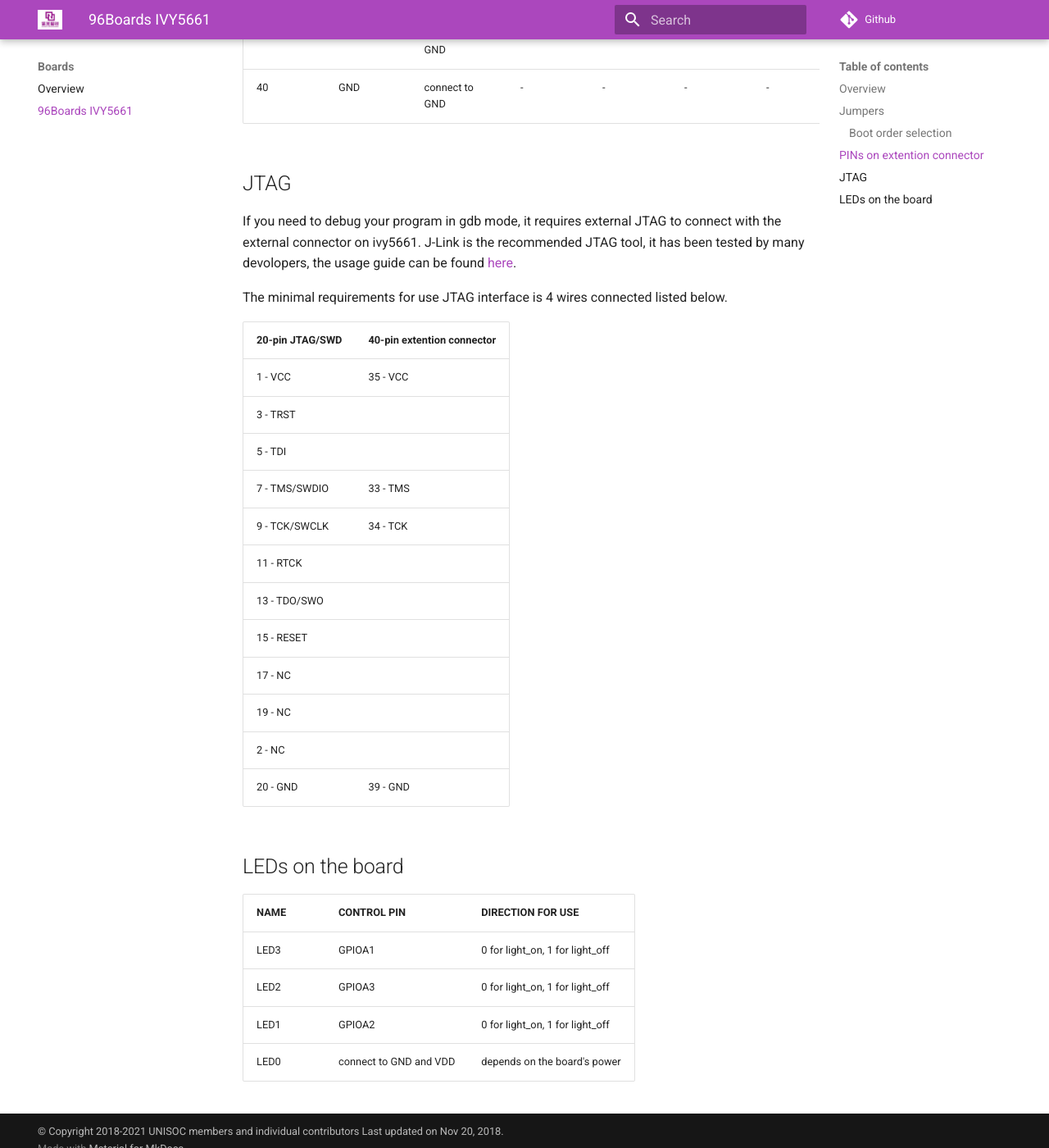
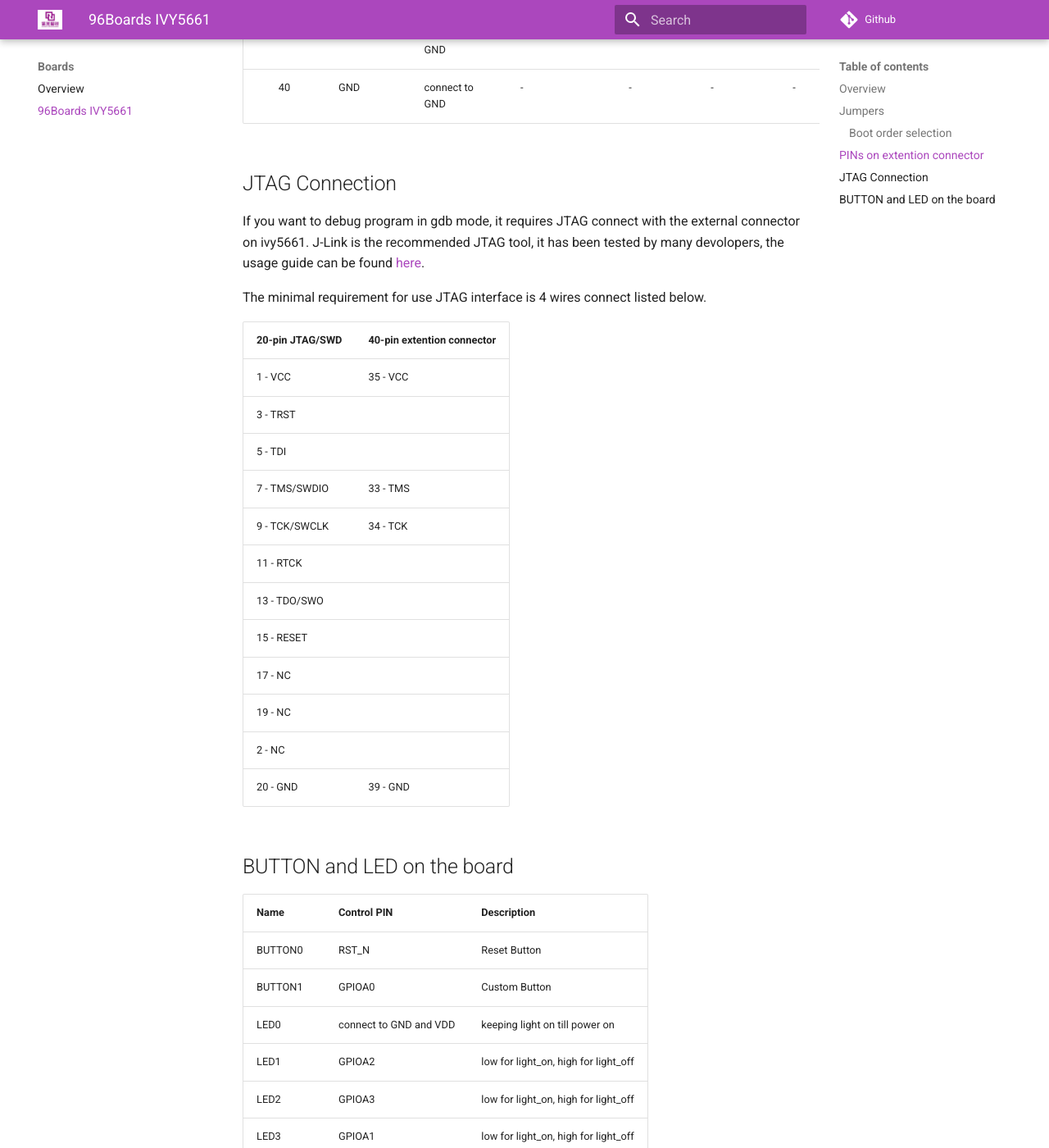
Before and after one commit to unisoc/documentation, an MkDocs documentation site: the page built from docs/boards/96b_ivy5661.md, in a window 1280 px wide and 1400 px high, scrolled down 5220 px. Shown: the whole window at 82% size. Built offline with MkDocs 1.6.1 and Material for MkDocs 9.7.7, drawn with Linux system fonts in a browser that asks for light colours; comment, search, counter and statistics services are not loaded; some of the changed text lies outside the part shown.

Commit message:
board: minor improvement.
Signed-off-by: Dong Xiang <dong.xiang@unisoc.com>

```diff
--- a/docs/boards/96b_ivy5661.md
+++ b/docs/boards/96b_ivy5661.md
@@ -70,11 +70,11 @@ NUMBER | NAME | FUNCTION DECLARATION  | DIRECTION | GPIO GROUP | GPIO PIN | DEFA
 39 | GND | connect to GND | - | - | - | -
 40 | GND | connect to GND | - | - | - | -
 
-## JTAG
+## JTAG Connection
 
-If you need to debug your program in gdb mode, it requires external JTAG to connect with the external connector on ivy5661. J-Link is the recommended JTAG tool, it has been tested by many devolopers, the usage guide can be found [here](/sdk/debug/).
+If you want to debug program in gdb mode, it requires JTAG connect with the external connector on ivy5661. J-Link is the recommended JTAG tool, it has been tested by many devolopers, the usage guide can be found [here](/sdk/debug/).
 
-The minimal requirements for use JTAG interface is 4 wires connected listed below.
+The minimal requirement for use JTAG interface is 4 wires connect listed below.
 
 20-pin JTAG/SWD |  40-pin extention connector
 ------ | -----------
@@ -91,10 +91,13 @@ The minimal requirements for use JTAG interface is 4 wires connected listed belo
 2  - NC
 20 - GND       | 39 - GND
 
-##LEDs on the board
-NAME | CONTROL PIN | DIRECTION FOR USE
+## BUTTON and LED on the board
+
+Name | Control PIN | Description
 -- | -- | --
-LED3 | GPIOA1 | 0 for light_on, 1 for light_off
-LED2 | GPIOA3 | 0 for light_on, 1 for light_off
-LED1 | GPIOA2 | 0 for light_on, 1 for light_off
-LED0 | connect to GND and VDD | depends on the board's power
+BUTTON0 | RST_N | Reset Button
+BUTTON1 | GPIOA0 | Custom Button
+LED0 | connect to GND and VDD | keeping light on till power on
+LED1 | GPIOA2 | low for light_on, high for light_off
+LED2 | GPIOA3 | low for light_on, high for light_off
+LED3 | GPIOA1 | low for light_on, high for light_off
```
Also changed, not shown: other parts of docs/boards/96b_ivy5661.md (+12 -12 lines).
